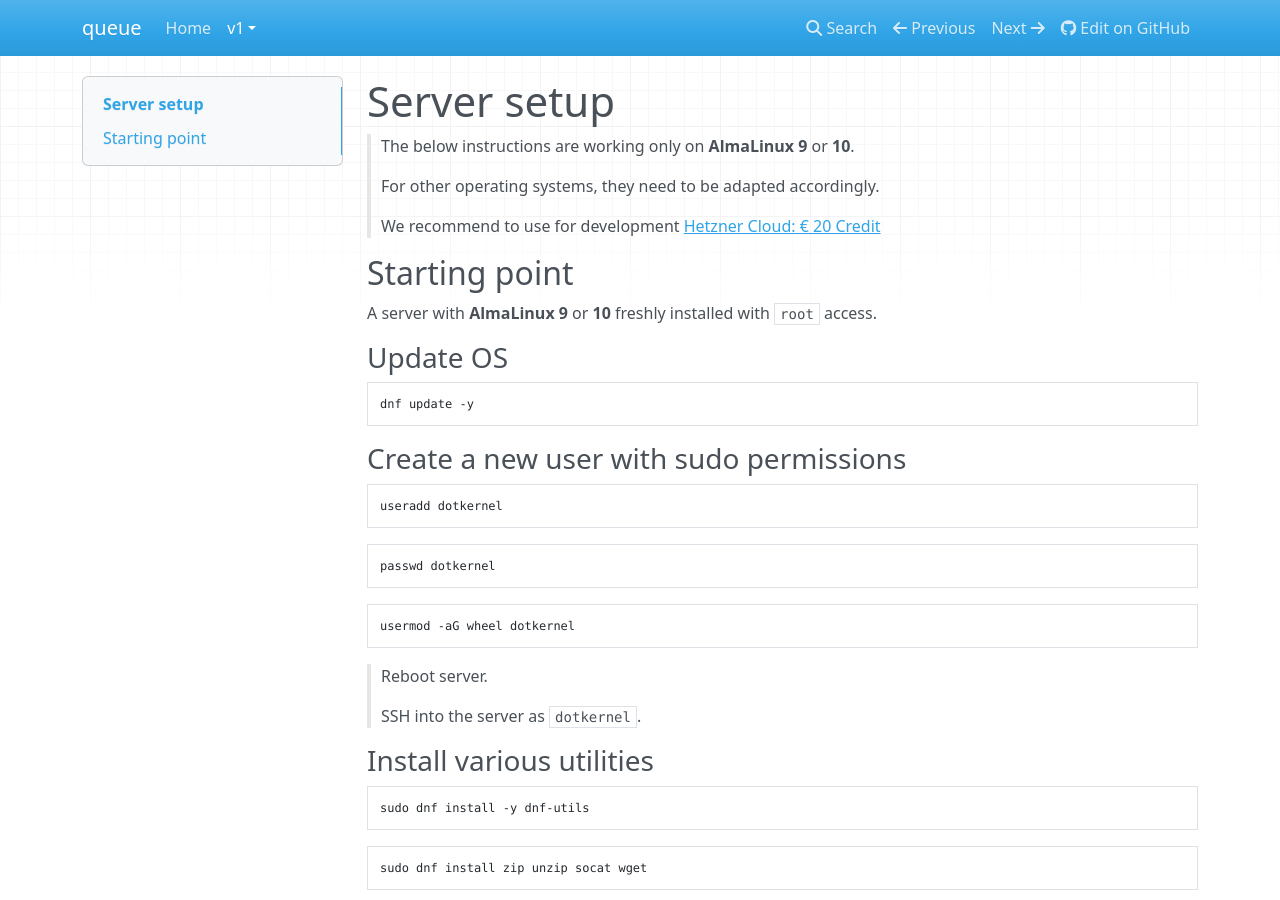
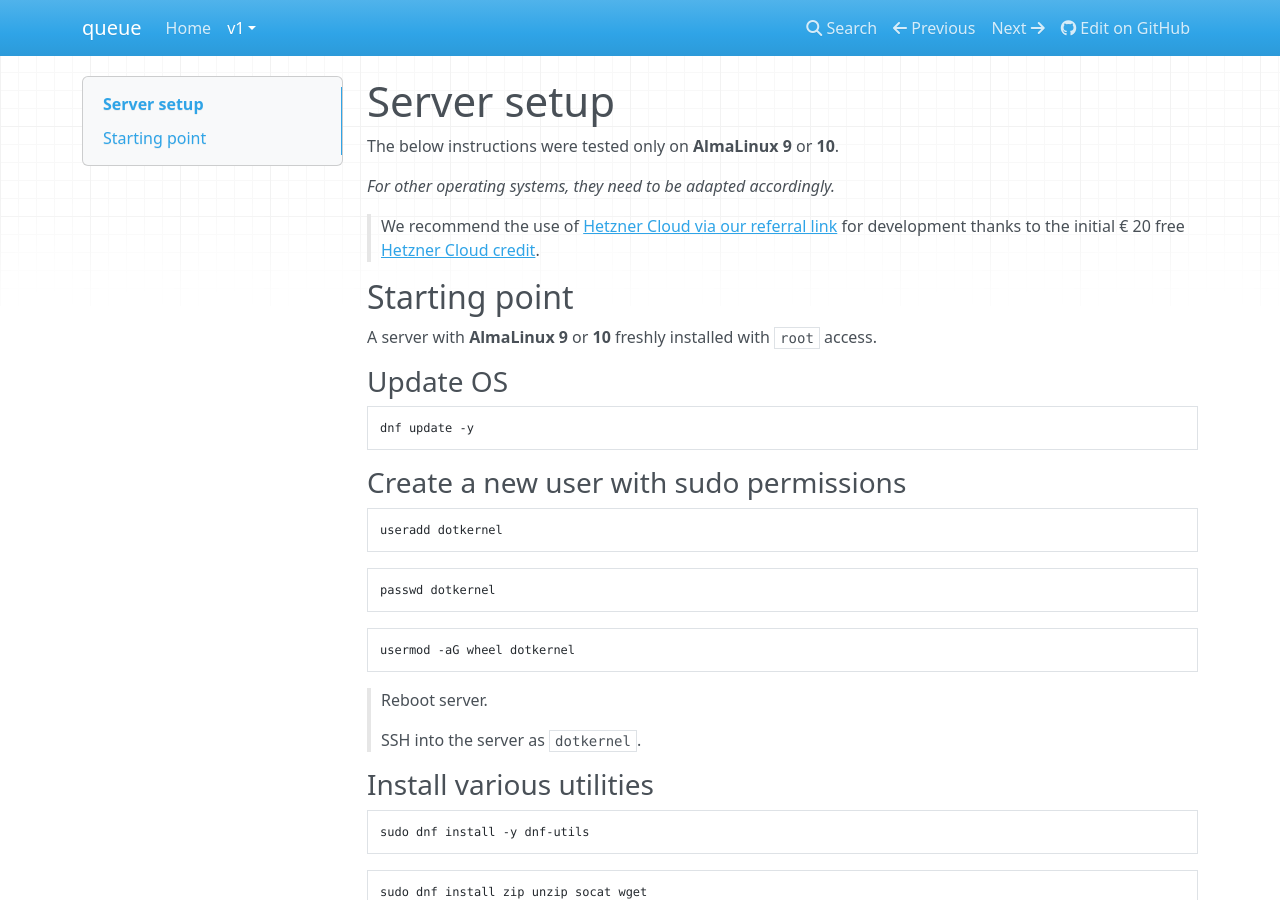
Before and after one commit to dotkernel/queue-documentation, an MkDocs documentation site: the page built from docs/book/v1/server-setup.md, in a window 1280 px wide and 900 px high. Built offline with MkDocs 1.6.1, drawn with Linux system fonts in a browser that asks for light colours; nearby versions of some CDN libraries.

Commit message:
revision of server setup documentation
Signed-off-by: arhimede <julian@dotkernel.com>

```diff
--- a/docs/book/v1/server-setup.md
+++ b/docs/book/v1/server-setup.md
@@ -1,10 +1,10 @@
 # Server setup
 
-> The below instructions are working only on **AlmaLinux 9** or **10**.
->
-> For other operating systems, they need to be adapted accordingly.
->
-> We recommend to use for development [Hetzner Cloud: € 20 Credit](https://hetzner.cloud/?ref=HYu6z4XGfkcP)
+The below instructions were tested only on **AlmaLinux 9** or **10**.
+
+*For other operating systems, they need to be adapted accordingly.*
+
+> We recommend the use of [Hetzner Cloud via our referral link](https://hetzner.cloud/?ref=HYu6z4XGfkcP) for development thanks to the initial € 20 free [Hetzner Cloud credit](https://www.hetzner.com/legal/referrals).
 
 ## Starting point
 
```
